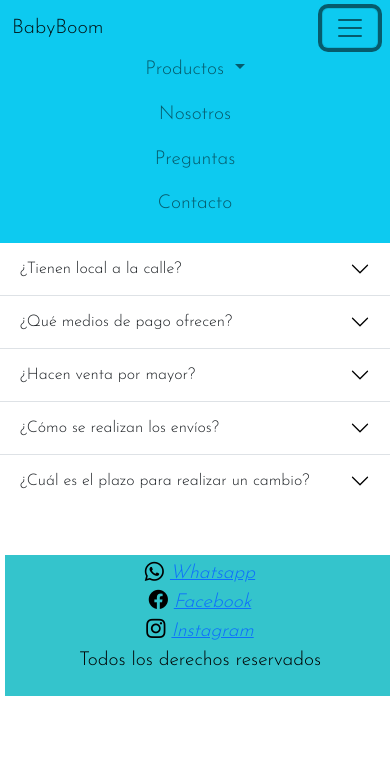
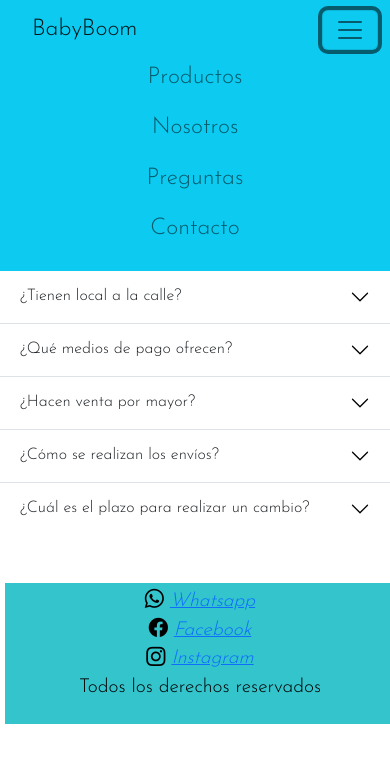
Before and after one commit to Coloreit/desafio-7-soltis, a website: page pages/faq.html in a window 390 px wide. Both pictures are taken after a click on the button "Toggle navigation". Drawn offline with nearby package versions, Linux system fonts and the light colour scheme.

Commit message:
arregle las animaciones

```diff
--- a/pages/faq.html
+++ b/pages/faq.html
@@ -12,6 +12,9 @@
     <link href="https://fonts.googleapis.com/css2?family=Josefin+Sans:wght@300&family=Lato:ital,wght@1,100&display=swap"
         rel="stylesheet">
 
+    <!-- Animación -->
+    <link rel="stylesheet" href="https://cdnjs.cloudflare.com/ajax/libs/animate.css/4.1.1/animate.min.css" />
+
     <!-- Íconos de bootstrap -->
     <link rel="stylesheet" href="https://cdn.jsdelivr.net/npm/bootstrap-icons@1.8.3/font/bootstrap-icons.css">
 
@@ -21,13 +24,17 @@
     <!-- Mi hoja de estilo -->
     <link rel="stylesheet" href="../css/styles.css">
 
-    <title>FAQ</title>
+    <!-- Favicon -->
+    <link rel="icon" href="../images/favicon.png">
+
+    <!-- Título -->
+    <title>Baby boom - Respondemos tus consultas</title>
 </head>
 
 <body>
     <header class="logo-principal">
         <h1>Baby Boom pañalera - Villa Nueva</h1>
-        <img src="../images/logo.jpg" alt="BabyBoom">
+        <img src="../images/logo.jpg" alt="BabyBoom" class="animate__animated animate__bounce">
         <p>Bienvenidos a nustro sitio oficial, donde podrás encontrar toda la variedad de productos y servicios que
             brindamos</p>
     </header>
@@ -43,19 +50,9 @@
             </button>
             <div class="collapse navbar-collapse" id="navbarSupportedContent">
                 <ul class="navbar-nav me-auto mb-2 mb-lg-0">
-                    <li class="nav-item dropdown">
-                        <a class="nav-link dropdown-toggle" href="#" role="button" data-bs-toggle="dropdown"
-                            aria-expanded="false">
-                            Productos
-                        </a>
-                        <ul class="dropdown-menu">
-                            <li><a class="dropdown-item" href="./products.html">Todos</a></li>
-                            <li><hr class="dropdown-divider"></li>
-                            <li><a class="dropdown-item" href="productos/indumentaria.html">Indumentaria</a></li>
-                            <li><a class="dropdown-item" href="productos/indumentaria.html">Accesorios</a></li>
-                        </ul>
+                    <li class="nav-item">
+                        <a class="nav-link" href="./products.html">Productos</a>
                     </li>
-
                     <li class="nav-item">
                         <a class="nav-link" href="./about.html">Nosotros</a>
                     </li>
--- a/scss/_header.scss
+++ b/scss/_header.scss
@@ -20,8 +20,6 @@ body {
     color: #1a1a92;
     font-size: 1.2em;
 }
-
-/*Colores: CELESTE: 52,196,204; NARANJA: 248,167,24; ROSA: 249,189,215; VERDE: 0,194,1*/
 
 /*Header*/
 .logo-principal {
--- a/scss/_medias.scss
+++ b/scss/_medias.scss
@@ -1,3 +1,19 @@
+@media screen and (max-width:1130px) {
+    .navbar {
+        div {
+            a {
+                margin-left: 20px;
+                margin-right: 20px;
+            }
+        }
+    }
+    .navbar-nav>li {
+        margin-left: 20px;
+        margin-right: 20px;
+        font-size: 1.2em;
+    }
+}
+
 @media screen and (max-width:1100px) {
 
     .local img {
@@ -59,6 +75,10 @@
 }
 
 @media screen and (max-width:970px) {
+
+    .navbar-nav>li {
+        font-size: 1em;
+    }
 
     #contact-main {
         width: 98%;
--- a/scss/_nav.scss
+++ b/scss/_nav.scss
@@ -1,5 +1,29 @@
+$naranja: rgb(248, 167, 24);
+$celeste: rgb(52, 196, 204);
+$rosa: rgb(249, 189, 215);
+$verde: rgb(0, 194, 1);
+
+/*Navegador*/
+.navbar {
+    background-color: $celeste;
+
+    div {
+        a {
+            margin-left: 30px;
+            margin-right: 30px;
+            font-size: 1.2em;
+        }
+    }
+}
+
 .navbar li:hover {
     transform: scale(1.2);
+}
+
+.navbar-nav>li {
+    margin-left: 30px;
+    margin-right: 30px;
+    font-size: 1.2em;
 }
 
 .navbar-brand:hover {
```
Also changed, not shown: index.html (+11 -22 lines), pages/about.html (+11 -14 lines), pages/contact.html (+11 -14 lines), pages/productos/indumentaria.html (+6 -13 lines), pages/products.html (+12 -15 lines), css/styles.css, images/favicon.png (added), 1 other file.
